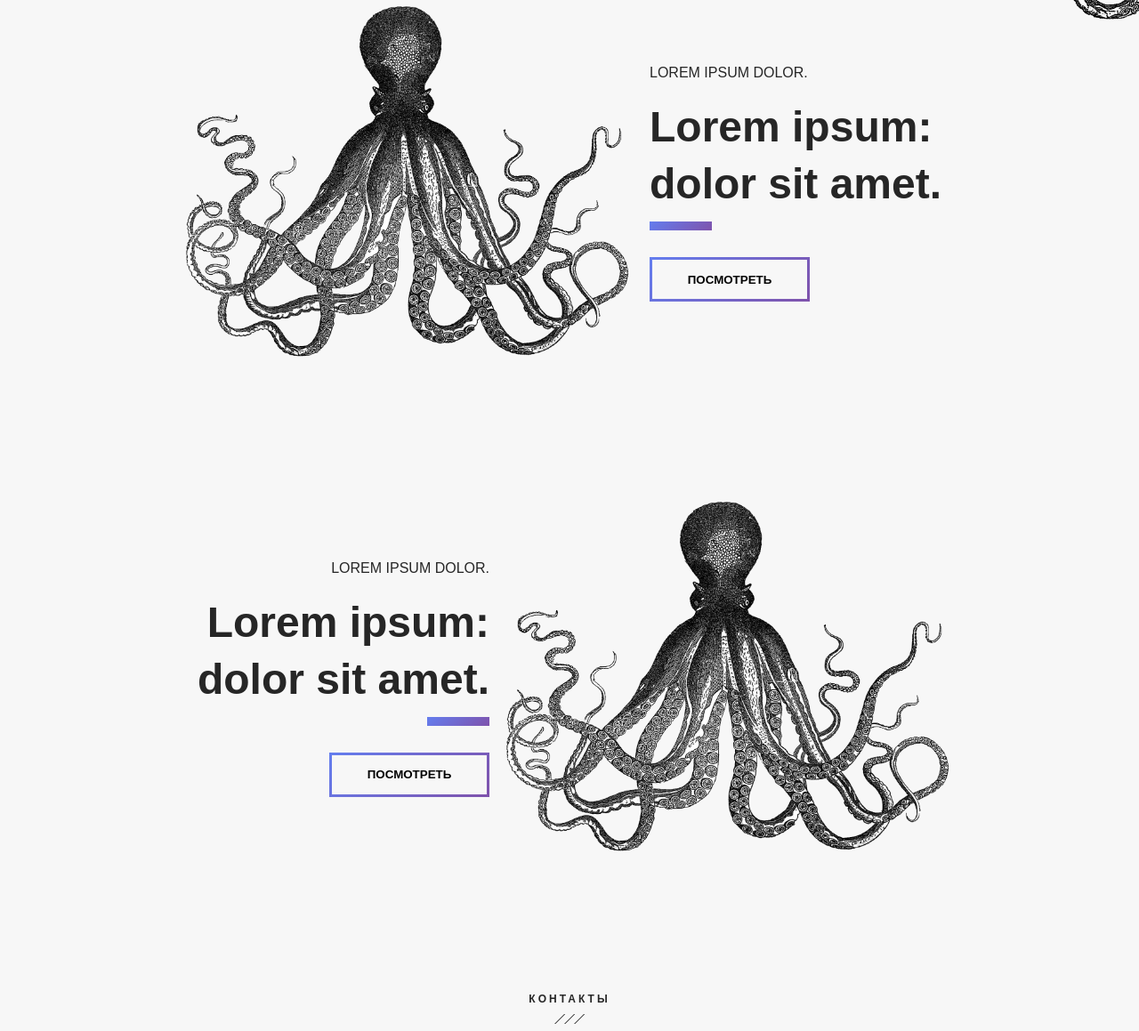
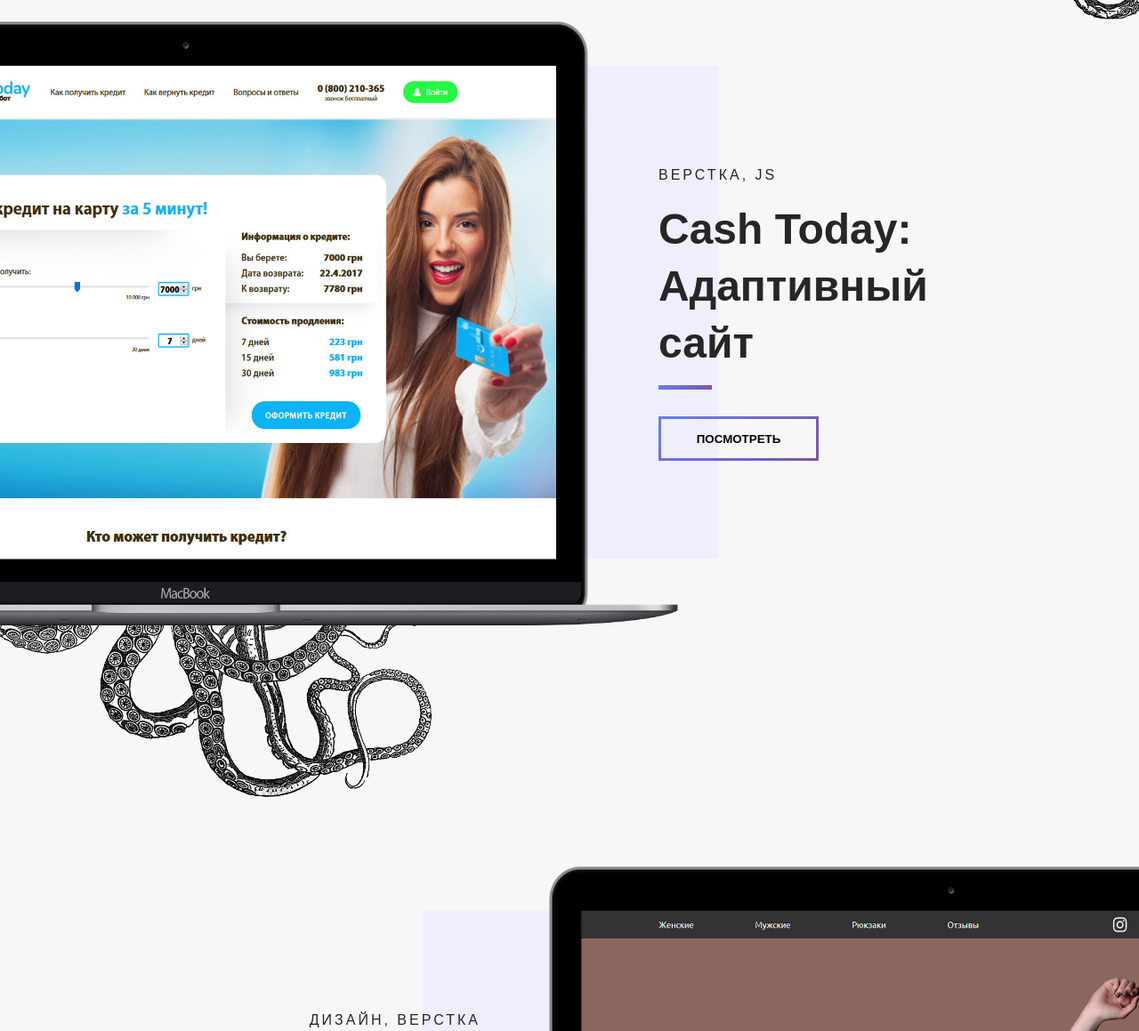
Before and after one commit to Demorgon/demorgon.github.io, a plain HTML site: page index.html in a window 1280 px wide. Shown: the part 2589-3748 px from the top of the page at 89% size. Drawn offline with nearby package versions, Linux system fonts and the light colour scheme.

Commit message:
added mockups

```diff
--- a/css/main.css
+++ b/css/main.css
@@ -38,8 +38,8 @@ p {
     color: var(--text);
 }
 
-img {
-    max-width: 100%
+.img {
+    max-width: 100%;
 }
 
 .frame {
@@ -447,12 +447,68 @@ img {
     -webkit-box-align: stretch;
     -ms-flex-align: stretch;
     align-items: stretch;
-    padding: 0 150px;
-    margin-bottom: 150px;
+    padding: 0 100px;
+    margin-bottom: 250px;
 }
 
-.case__image {
+.case__image-container {
     width: 60%;
+    height: 700px;
+    position: relative;
+}
+
+.case__image--theme--normal{
+    width: 1200px;
+    height: 700px;
+    position: absolute;
+    right: -70px;
+    z-index: -1;
+    display: block;
+}
+.case--theme--normal{
+    position: relative;
+}
+.case--theme--normal:after{
+    content: "";
+    position: absolute;
+    width: 800px;
+    height: 600px;
+    background-image: url(../img/octopus.jpg);
+    background-repeat: no-repeat;
+    background-position: center;
+    background-size: cover;
+    bottom: -150px;
+    left: -250px;
+    -webkit-transform: rotate(20deg);
+    transform: rotate(20deg);
+    z-index: -2;
+}
+.case--theme--reverse{
+    position: relative;
+}
+
+.case--theme--reverse:after{
+    content: "";
+    position: absolute;
+    width: 800px;
+    height: 600px;
+    background-image: url(../img/octopus.jpg);
+    background-repeat: no-repeat;
+    background-position: center;
+    background-size: cover;
+    bottom: -100px;
+    right: -350px;
+    -webkit-transform: rotate(0deg);
+    transform: rotate(-40deg);
+    z-index: -2;
+}
+
+.case__image--theme--reverse {
+    width: 1200px;
+    height: 700px;
+    position: absolute;
+    left: -70px;
+    z-index: -1;
 }
 
 .case__description {
@@ -483,8 +539,8 @@ img {
 .case__name--theme--normal:after {
     content: "";
     position: absolute;
-    height: 10px;
-    width: 70px;
+    height: 5px;
+    width: 60px;
     background: linear-gradient(135deg, #647DEE, #7F53AC);
     left: 0;
     bottom: -20px;
@@ -493,8 +549,8 @@ img {
 .case__name--theme--reverse:after {
     content: "";
     position: absolute;
-    height: 10px;
-    width: 70px;
+    height: 5px;
+    width: 60px;
     background: linear-gradient(135deg, #647DEE, #7F53AC);
     right: 0;
     bottom: -20px;
@@ -503,6 +559,7 @@ img {
 .case__role {
     margin-bottom: 20px;
     text-transform: uppercase;
+    letter-spacing: 3px;
 }
 
 .button {
--- a/index.html
+++ b/index.html
@@ -78,7 +78,7 @@
 </svg>
         </div>
         <div class="about">
-            <div class="about__photo"><img src="./img/author.jpg" alt=""></div>
+            <div class="about__photo"><img class="img" src="./img/author.jpg" alt=""></div>
             <div class="about__description">
                 <div class="header about__header">
                     <p>I’m Stanislav, a Front-end developer from Kyiv.</p>
@@ -269,30 +269,30 @@
         </div>
 
         <div class="case case--theme--normal">
-            <div class="case__image">
-                <img src="./img/octopus.jpg" alt="">
+            <div class="case__image-container">
+                <img class="case__image--theme--normal" src="./img/mockup1.jpg" alt="">
             </div>
             <div class="case__description case__description--theme--normal">
                 <div class="case__role">
-                    <p>Lorem ipsum dolor.</p>
+                    <p>Верстка, JS</p>
                 </div>
                 <div class="case__name case__name--theme--normal">
-                    <p>Lorem ipsum: <br> dolor sit amet.</p>
+                    <p>Cash Today: <br> Адаптивный сайт</p>
                 </div>
                 <button class="button case__button">Посмотреть</button>
             </div>
         </div>
 
         <div class="case case--theme--reverse">
-            <div class="case__image">
-                <img src="./img/octopus.jpg" alt="">
+            <div class="case__image-container">
+                <img class="case__image--theme--reverse" src="./img/mockup2.jpg" alt="">
             </div>
             <div class="case__description case__description--theme--reverse">
                 <div class="case__role">
-                    <p>Lorem ipsum dolor.</p>
+                    <p>Дизайн, верстка</p>
                 </div>
                 <div class="case__name case__name--theme--reverse">
-                    <p>Lorem ipsum:<br> dolor sit amet.</p>
+                    <p>Магазин сумок:<br> Адаптивный сайт</p>
                 </div>
                 <button class="button case__button">Посмотреть</button>
             </div>
```
Also changed, not shown: img/mockup1.jpg (added), img/mockup2.jpg (added).
